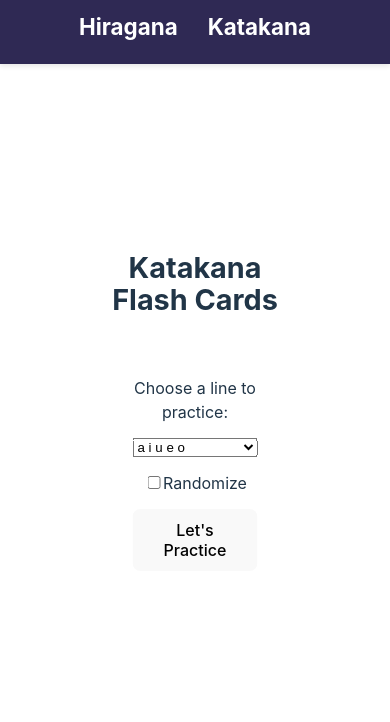
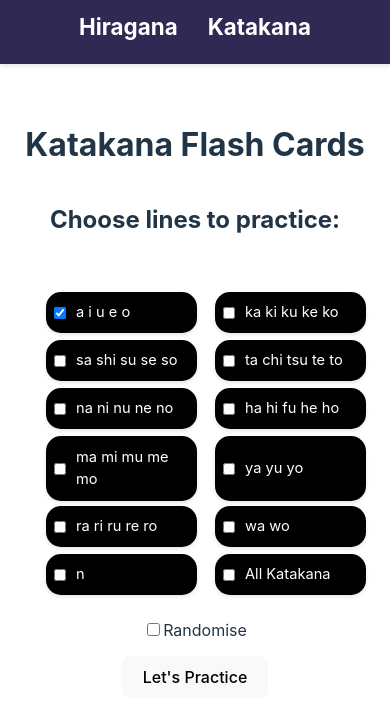
Before and after one commit to hmalik123/KanaLearning, a React (Vite) app: page /katakana in a window 390 px wide. Shown: the top 722 px of the page. Built offline with nearby package versions, Linux system fonts and the light colour scheme.

Commit message:
Added options to learn multiple lines and repeat options

```diff
--- a/src/components/Katakana/Katakana.jsx
+++ b/src/components/Katakana/Katakana.jsx
@@ -160,17 +160,18 @@ const englishNames = {
     'ン': 'n'
 };
 
+// Helper function to shuffle an array
 const shuffleArray = (array) => {
-    let shuffled = [...array];
+    const shuffled = [...array];
     for (let i = shuffled.length - 1; i > 0; i--) {
         const j = Math.floor(Math.random() * (i + 1));
-        [shuffled[i], shuffled[j]] = [shuffled[j], shuffled[i]]; // Swap elements
+        [shuffled[i], shuffled[j]] = [shuffled[j], shuffled[i]];
     }
     return shuffled;
 };
 
 const Katakana = () => {
-    const [selectedLine, setSelectedLine] = useState('a');
+    const [selectedLines, setSelectedLines] = useState(['a']);
     const [currentLine, setCurrentLine] = useState([]);
     const [currentIndex, setCurrentIndex] = useState(0);
     const [showResult, setShowResult] = useState(false);
@@ -178,23 +179,48 @@ const Katakana = () => {
     const [isFlipped, setIsFlipped] = useState(false);
     const [randomize, setRandomize] = useState(false);
 
-    const handleLineChange = (e) => {
-        setSelectedLine(e.target.value);
+    const handleCheckboxChange = (e) => {
+        const { value, checked } = e.target;
+
+        setSelectedLines((prevSelected) =>
+            checked ? [...prevSelected, value] : prevSelected.filter((line) => line !== value)
+        );
+
+        // Reset practice states
         setIsPracticing(false);
         setShowResult(false);
         setIsFlipped(false);
     };
 
     const startPractice = () => {
-        setCurrentLine(katakanaLines[selectedLine]);
+        let mergedLines = selectedLines.flatMap((line) => katakanaLines[line]);
+
         if (randomize) {
-            setCurrentLine(prevLine => shuffleArray(prevLine));
+            mergedLines = shuffleArray(mergedLines); // Shuffle the selection
         }
+
+        setCurrentLine(mergedLines);
         setCurrentIndex(0);
         setIsPracticing(true);
         setShowResult(false);
         setIsFlipped(false);
     };
+
+
+    const repeatPractice = () => {
+        let shuffledLines = [...currentLine];
+
+        if (randomize) {
+            shuffledLines = shuffleArray(currentLine); // Re-shuffle the same selection
+        }
+
+        setCurrentLine(shuffledLines);
+        setCurrentIndex(0);
+        setIsPracticing(true);
+        setShowResult(false);
+        setIsFlipped(false);
+    };
+
 
     const showNext = () => {
         if (currentIndex < currentLine.length - 1) {
@@ -229,21 +255,27 @@ const Katakana = () => {
             <h1>Katakana Flash Cards</h1>
             {!isPracticing && !showResult && (
                 <div className={styles.card}>
-                    <label htmlFor="line">Choose a line to practice:</label>
-                    <select id="line" value={selectedLine} onChange={handleLineChange}>
-                        <option value="a">a i u e o</option>
-                        <option value="ka">ka ki ku ke ko</option>
-                        <option value="sa">sa shi su se so</option>
-                        <option value="ta">ta chi tsu te to</option>
-                        <option value="na">na ni nu ne no</option>
-                        <option value="ha">ha hi fu he ho</option>
-                        <option value="ma">ma mi mu me mo</option>
-                        <option value="ya">ya yu yo</option>
-                        <option value="ra">ra ri ru re ro</option>
-                        <option value="wa">wa wo</option>
-                        <option value="n">n</option>
-                        <option value="all">All Katakana</option>
-                    </select>
+                    <h2>Choose lines to practice:</h2>
+                    <div className={styles.checkboxList}>
+                        {Object.keys(katakanaLines).map((line) => (
+                            <div key={line} className={styles.checkboxItem}>
+                                <input
+                                    type="checkbox"
+                                    id={line}
+                                    value={line}
+                                    checked={selectedLines.includes(line)}
+                                    onChange={handleCheckboxChange}
+                                />
+                                <label htmlFor={line}>
+                                    {line === 'all'
+                                        ? 'All Katakana'
+                                        : katakanaLines[line]
+                                              .map((char) => englishNames[char])
+                                              .join(' ')}
+                                </label>
+                            </div>
+                        ))}
+                    </div>
                     <div>
                         <input
                             type="checkbox"
@@ -251,9 +283,11 @@ const Katakana = () => {
                             checked={randomize}
                             onChange={() => setRandomize(!randomize)}
                         />
-                        <label htmlFor="randomize">Randomize</label>
+                        <label htmlFor="randomize">Randomise</label>
                     </div>
-                    <button onClick={startPractice}>Let's Practice</button>
+                    <button onClick={startPractice} disabled={selectedLines.length === 0}>
+                        Let's Practice
+                    </button>
                 </div>
             )}
             {isPracticing && !showResult && (
@@ -264,22 +298,27 @@ const Katakana = () => {
                         onClick={toggleFlip}
                     >
                         <div className={styles.front}>
-                            {currentLine[currentIndex]}
+                            {currentLine[currentIndex]} {/* Show Japanese katakana on the front */}
                         </div>
                         <div className={styles.back}>
-                            {englishNames[currentLine[currentIndex]]}
+                            {englishNames[currentLine[currentIndex]]} {/* Show English on the back */}
                         </div>
                     </div>
                     <div className={styles.controls}>
                         <button onClick={showNext}>Next</button>
-                        <button onClick={playSound} className={styles.speakerIcon}>🔊</button>
+                        <button onClick={playSound} className={styles.speakerIcon}>
+                            🔊
+                        </button>
                     </div>
                 </div>
             )}
             {showResult && (
                 <div className={styles.card}>
-                    <h2>Congratulations! You've completed the line.</h2>
-                    <button onClick={restart}>Practice Another Line</button>
+                    <h2>Congratulations! You've completed the lines.</h2>
+                    <div className={styles.resultButtons}>
+                        <button onClick={restart}>Back to Homepage</button>
+                        <button onClick={repeatPractice}>Repeat</button>
+                    </div>
                 </div>
             )}
         </div>
--- a/src/components/Katakana/Katakana.module.css
+++ b/src/components/Katakana/Katakana.module.css
@@ -23,7 +23,7 @@
 }
 
 .hiragana {
-    font-size: 10em;
+    font-size: 15em;
     /* Set back to the large size */
     font-weight: bold;
     color: #fff;
@@ -69,6 +69,18 @@ button {
     /* Ensure buttons always stay above other elements */
 }
 
+.resultButtons {
+    display: flex;
+    /* Ensures the buttons are laid out in a row */
+    justify-content: center;
+    /* Aligns the buttons centrally */
+    gap: 20px;
+    /* Adjust this value to increase/decrease spacing */
+    margin-top: 20px;
+    /* Optional: Adds space above the buttons */
+}
+
+
 
 .controls {
     margin-top: 20px;
@@ -97,6 +109,51 @@ button {
     margin-left: 10px;
 }
 
+.checkboxItem {
+    display: flex;
+    align-items: center;
+    /* Corrected 'centre' to 'center' for CSS */
+    justify-content: start;
+    background: #000000;
+    padding: 10px;
+    border-radius: 15px;
+    text-align: left;
+    box-shadow: 0 2px 4px rgba(0, 0, 0, 0.1);
+    font-size: 1em;
+    color: #333;
+    /* Ensure text is visible */
+}
+
+.checkboxItem input {
+    margin-right: 10px;
+    width: 20px;
+    /* Adjust size for better visibility */
+    height: 20px;
+    /* Adjust size for better visibility */
+    accent-color: #007bff;
+    /* Custom checkbox colour for better visibility */
+    cursor: pointer;
+    /* Add a pointer to show it's clickable */
+}
+
+.checkboxItem label {
+    color: #ffffff;
+    /* Ensure the label is visible on a light background */
+    font-size: 1em;
+    cursor: pointer;
+    /* Add pointer cursor for accessibility */
+}
+
+.checkboxList {
+    display: grid;
+    grid-template-columns: repeat(auto-fit, minmax(180px, 1fr));
+    gap: 10px;
+    width: 100%;
+    max-width: 600px;
+    margin: 20px auto;
+}
+
+
 /* Media Queries */
 @media (max-width: 1200px) {
     .hiragana {
@@ -110,11 +167,15 @@ button {
 
 @media (max-width: 992px) {
     .hiragana {
-        font-size: 15em;
+        font-size: 16em;
     }
 
     h1 {
-        font-size: 2em;
+        font-size: 3.2em;
+    }
+
+    .controls {
+        font-size: 20px;
     }
 }
 
@@ -136,6 +197,31 @@ button {
         margin-bottom: 10px;
         font-size: 1.2em;
     }
+
+    .checkboxList {
+        grid-template-columns: repeat(auto-fit, minmax(140px, 1fr));
+        /* Reduce min-width of columns */
+        gap: 8px;
+        /* Reduce gap between items */
+    }
+
+    .checkboxItem {
+        padding: 8px;
+        /* Reduce padding for smaller screens */
+        font-size: 0.9em;
+        /* Reduce text size slightly */
+    }
+
+    .checkboxItem input {
+        width: 18px;
+        /* Smaller checkboxes for tablets */
+        height: 18px;
+    }
+
+    .checkboxItem label {
+        font-size: 0.95em;
+        /* Slightly smaller text */
+    }
 }
 
 @media (max-width: 576px) {
@@ -144,7 +230,8 @@ button {
     }
 
     h1 {
-        font-size: 1.8em;
+        font-size: 2em;
+        margin-bottom: -20px;
     }
 
     button {
@@ -165,4 +252,48 @@ button {
         gap: 2px;
         /* Add some gap between the button and the sound icon */
     }
+
+    .checkboxItem {
+        display: flex;
+        align-items: center;
+        /* Corrected 'centre' to 'center' for CSS */
+        justify-content: start;
+        background: #000000;
+        padding: 10px;
+        border-radius: 15px;
+        text-align: left;
+        box-shadow: 0 2px 4px rgba(0, 0, 0, 0.1);
+        font-size: 1em;
+        color: #333;
+        /* Ensure text is visible */
+        width: 95%;
+        height: 110%;
+    }
+
+    .checkboxList {
+        display: grid;
+        grid-template-columns: repeat(auto-fit, minmax(140px, 1fr));
+        gap: 18px;
+        width: 120%;
+        max-width: 320px;
+        margin: 20px auto;
+    }
+
+    .checkboxItem {
+        padding: 4px;
+        /* Reduce padding further for mobile */
+        font-size: 1.22em;
+        /* Smaller text for mobile */
+    }
+
+    .checkboxItem input {
+        width: 12px;
+        /* Smaller checkboxes */
+        height: 12px;
+    }
+
+    .checkboxItem label {
+        font-size: 0.75em;
+        /* Adjust text size for mobile readability */
+    }
 }
```
